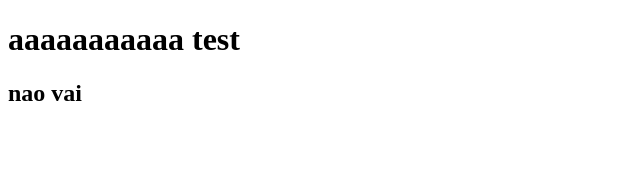
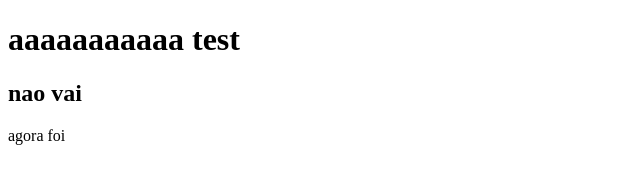
Before and after one commit to DespaT-TKO/test-git-vscode, a plain HTML site: page index.html in a window 1280 px wide. Shown: the full height of the page, 0-640 px from the left. Drawn offline with Linux system fonts and the light colour scheme.

Commit message:
test concluido

```diff
--- a/index.html
+++ b/index.html
@@ -10,5 +10,6 @@
     <h2>
         nao vai
     </h2>
+    <p>agora foi</p>
 </body>
 </html>
```
